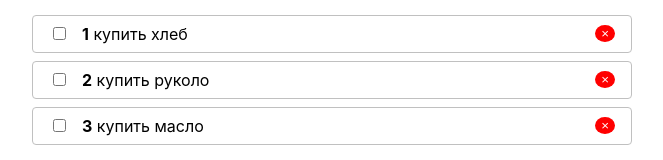
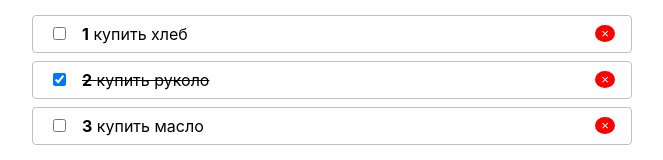
Before and after one commit to kokojanko/todoshka, a React (Create React App) app: page / in a window 1280 px wide. Shown: the part 147-307 px from the top of the page, without its empty margins (308-971 px from the left). Built offline with nearby package versions, Linux system fonts and the light colour scheme.

Commit message:
check [buttons]

```diff
--- a/src/App.js
+++ b/src/App.js
@@ -2,17 +2,25 @@
 import TodoList from './todo/TodoList'
 
 function App() {
+  const [todos, setTodos] =React.useState([
+    {id:1, complited: false, title:'купить хлеб'},
+    {id:2, complited: true, title:'купить руколо'},
+    {id:3, complited: false, title:'купить масло'}
+  ])
 
-  const todos = [
-    {id:1, complited: false, title:'купить хлеб'},
-    {id:2, complited: false, title:'купить руколо'},
-    {id:3, complited: false, title:'купить масло'}
-  ]
+  function toggleTodo(id){
+    setTodos( todos.map(todo => {
+      if(todo.id === id){
+        todo.complited = !todo.complited
+      }
+      return todo
+    }))
+  }
 
   return (
     <div className='wrapper'>
       <h1>TodoShka</h1>
-      <TodoList todos={todos} />
+      <TodoList todos={todos} onToggle={toggleTodo}/>
     </div>
   )
 }
--- a/src/index.css
+++ b/src/index.css
@@ -34,3 +34,6 @@
   color: white;
   border: none;
 }
+.done{
+  text-decoration: line-through;
+}
--- a/src/todo/TodoItem.js
+++ b/src/todo/TodoItem.js
@@ -3,10 +3,16 @@
 
 
 
-function TodoItem({todo, index }) {
+function TodoItem({todo, index, onChange }) {
+    const classes = []
+
+if (todo.complited){
+    classes.push('done')
+}
+
     return <li className='listi'>
-        <span>
-            <input type='checkbox' className='yesOrno' />
+        <span className={classes.join(' ')}>
+            <input type='checkbox' checked={todo.complited} className='yesOrno' onChange={()=> onChange (todo.id)} />
             <strong>{index + 1 }</strong>
             &nbsp;
             {todo.title}
@@ -19,7 +25,8 @@
 
 TodoItem.propTypes = {
     TodoItem: PropTypes.object.isRequired,
-    index: PropTypes.number
+    index: PropTypes.number,
+    onChange: PropTypes.func.isRequired
 }
 
 export default TodoItem
--- a/src/todo/TodoList.js
+++ b/src/todo/TodoList.js
@@ -15,7 +15,7 @@
             {
                 props.todos.map((todo, index) =>{
                     return(
-                        <TodoItem todo={todo} key={todo.id} index={index}/>
+                        <TodoItem todo={todo} key={todo.id} index={index} onChange={props.onToggle}/>
                     )
                 })
             }
@@ -24,7 +24,8 @@
 }
 
 TodoList.propTypes ={
-    todos:PropTypes.arrayOf(PropTypes.object).isRequired
+    todos:PropTypes.arrayOf(PropTypes.object).isRequired,
+    onToggle: PropTypes.func.isRequired
 }
 
 export default TodoList
```
